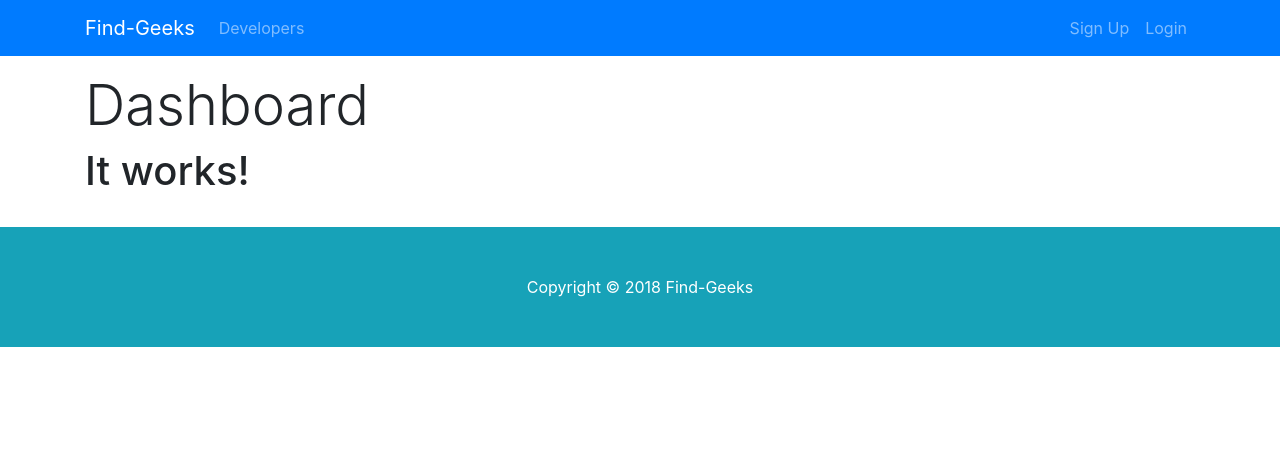
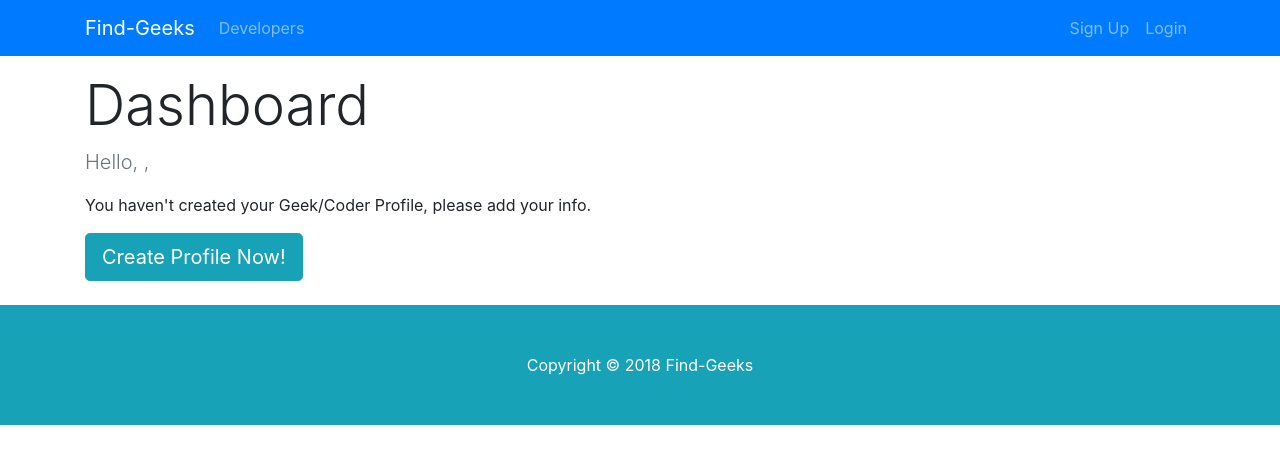
Before and after one commit to ganesh-deshmukh/connect-geeks, a React (Create React App) app in the folder frontend/: page /dashboard in a window 1280 px wide. Shown: the top 464 px of the page. Built offline with nearby package versions, Linux system fonts and the light colour scheme; no server answers.

Commit message:
added option to create new user profile if logged in user,doen's have it

```diff
--- a/frontend/src/components/dashboard/dashboard.js
+++ b/frontend/src/components/dashboard/dashboard.js
@@ -1,6 +1,7 @@
 import React, { Component } from "react";
 import PropTypes from "prop-types";
 import { connect } from "react-redux";
+import { Link } from "react-router-dom";
 import { getCurrentProfile } from "../../actions/profileActions";
 import Spinner from "../common/Spinner";
 
@@ -18,8 +19,26 @@ class Dashboard extends Component {
     if (profile === null || loading) {
       dashboardContent = <Spinner />;
     } else {
-      dashboardContent = <h1>It works!</h1>;
-    }
+      // Check if logged in user has created it's profile or not, by checking empty or null.
+
+      if (Object.keys(profile).length > 0) {
+        dashboardContent = <h4>TODO: DISPLAY PROFILE</h4>;
+      } else {
+        // User is logged in but hasn't  created profile, so create it now!
+        dashboardContent = (
+          <div>
+            <p className="lead text-muted">Hello, {user.name},</p>
+            <p>
+              You haven't created your Geek/Coder Profile, please add your info.
+            </p>
+            <Link to="/create-profile" className="btn btn-lg btn-info">
+              Create Profile Now!
+            </Link>
+          </div>
+        );
+      }
+    } // end of else-loop
+
     return (
       <div className="dashboard">
         <div className="container">
```
